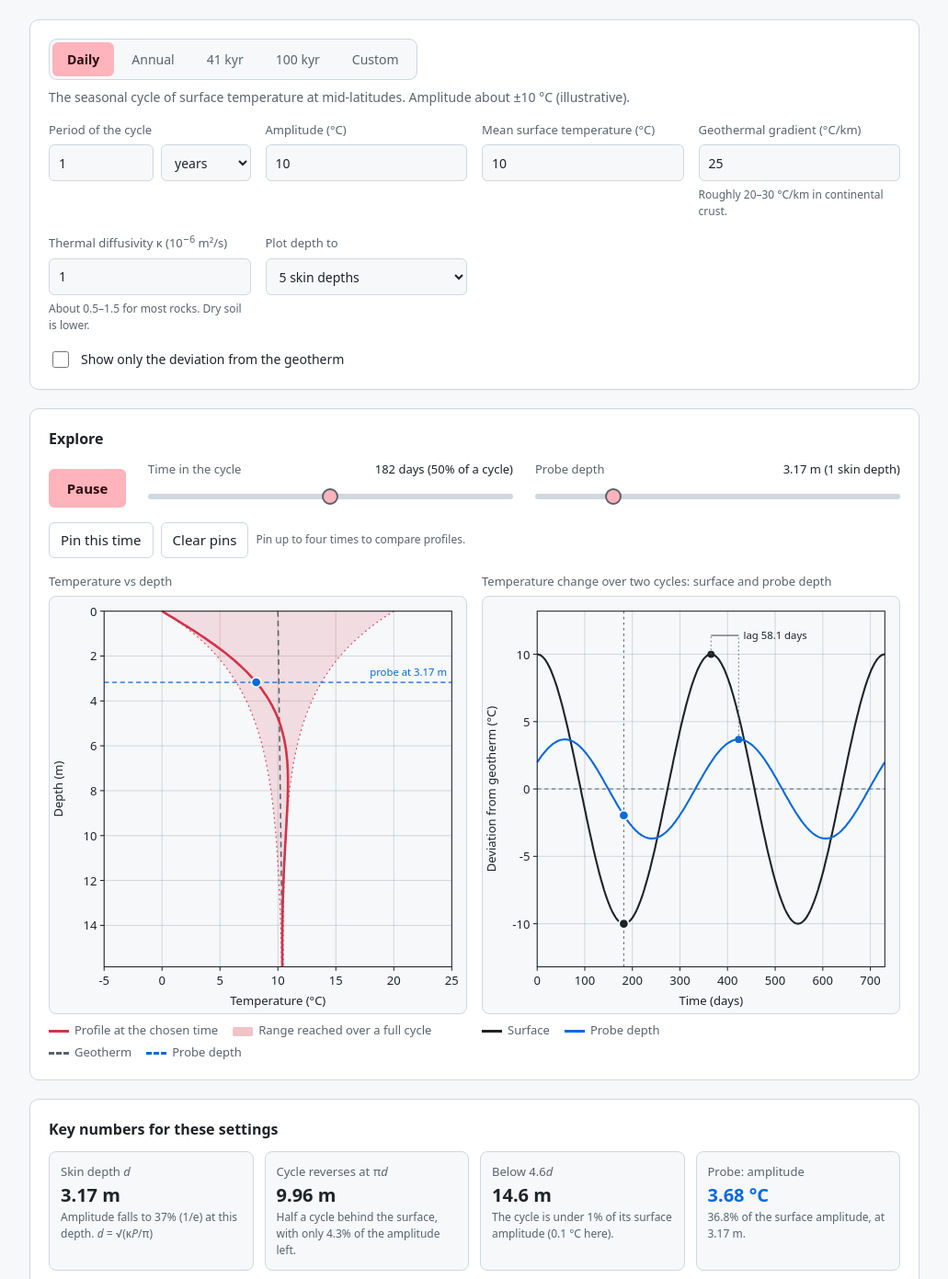
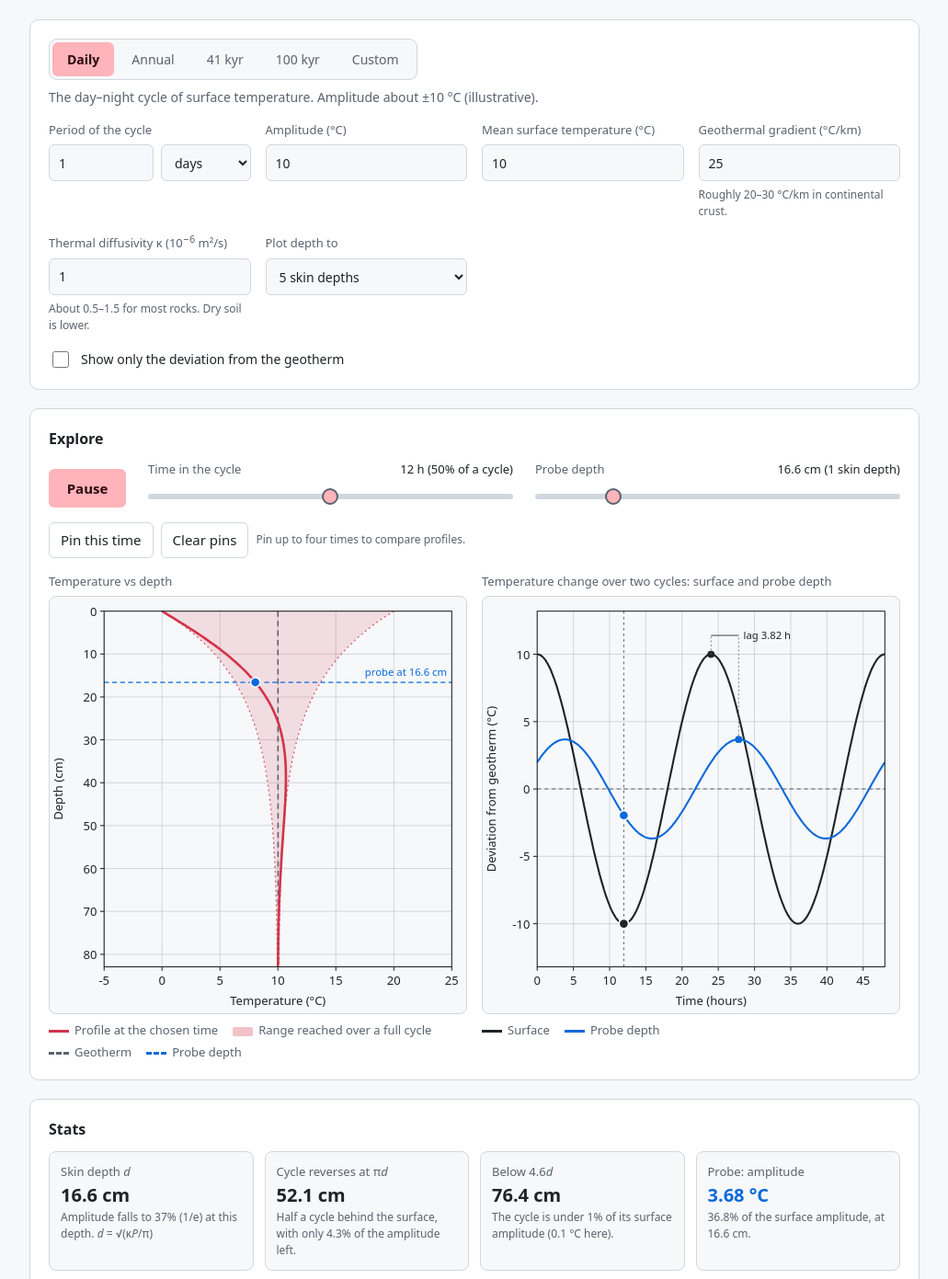
Before and after one commit to haiyangkehoe/haiyangkehoe.github.io, a plain HTML site: page geotherm/index.html in a window 1280 px wide. Shown: the part 159-1550 px from the top of the page at 92% size, without its empty margins (124-1155 px from the left). Drawn offline with Linux system fonts and the light colour scheme.

Commit message:
Update geotherm default

```diff
--- a/geotherm/index.html
+++ b/geotherm/index.html
@@ -795,8 +795,8 @@
               <input id="period" type="number" min="0" step="any" value="1" required>
               <select id="unit" aria-label="Period unit">
                 <option value="hour">hours</option>
-                <option value="day">days</option>
-                <option value="year" selected>years</option>
+                <option value="day" selected>days</option>
+                <option value="year">years</option>
                 <option value="kyr">kyr</option>
               </select>
             </div>
@@ -888,7 +888,7 @@
 
       <!-- ============ Readouts ============ -->
       <div class="card">
-        <h2>Key numbers for these settings</h2>
+        <h2>Stats</h2>
         <div class="stats" id="stats"></div>
       </div>
 
@@ -915,7 +915,7 @@
 
       <!-- ============ Teaching text ============ -->
       <div class="card prose">
-        <h2>Things to try</h2>
+        <h2>Questions</h2>
         <ol>
           <li>
             <b>Daily vs annual.</b> With &kappa; fixed, switch between Daily and Annual. By what factor
@@ -970,7 +970,7 @@
       <div class="card">
         <h2>The model</h2>
         <details>
-          <summary>Equation, symbols and assumptions</summary>
+          <summary>Equation, symbols, and assumptions</summary>
           <p>
             The ground is a uniform half-space (depth <i>z</i> downward) whose surface temperature oscillates
             as a sine wave. Once any start-up transient has died away, the temperature is the steady
@@ -1065,7 +1065,7 @@
         /* ---------- State ---------- */
 
         const state = {
-          P: YEAR,          // period, s
+          P: 86400,          // period, s
           A: 10,            // amplitude, deg C
           T0: 10,           // mean surface temperature, deg C
           G: 25,            // gradient, deg C / km
@@ -1572,7 +1572,7 @@
 
         /* ---------- Start ---------- */
 
-        setPreset("annual");
+        setPreset("daily");
         syncProbeSlider();
         $("play").textContent = state.playing ? "Pause" : "Play";
         readInputs();
```
